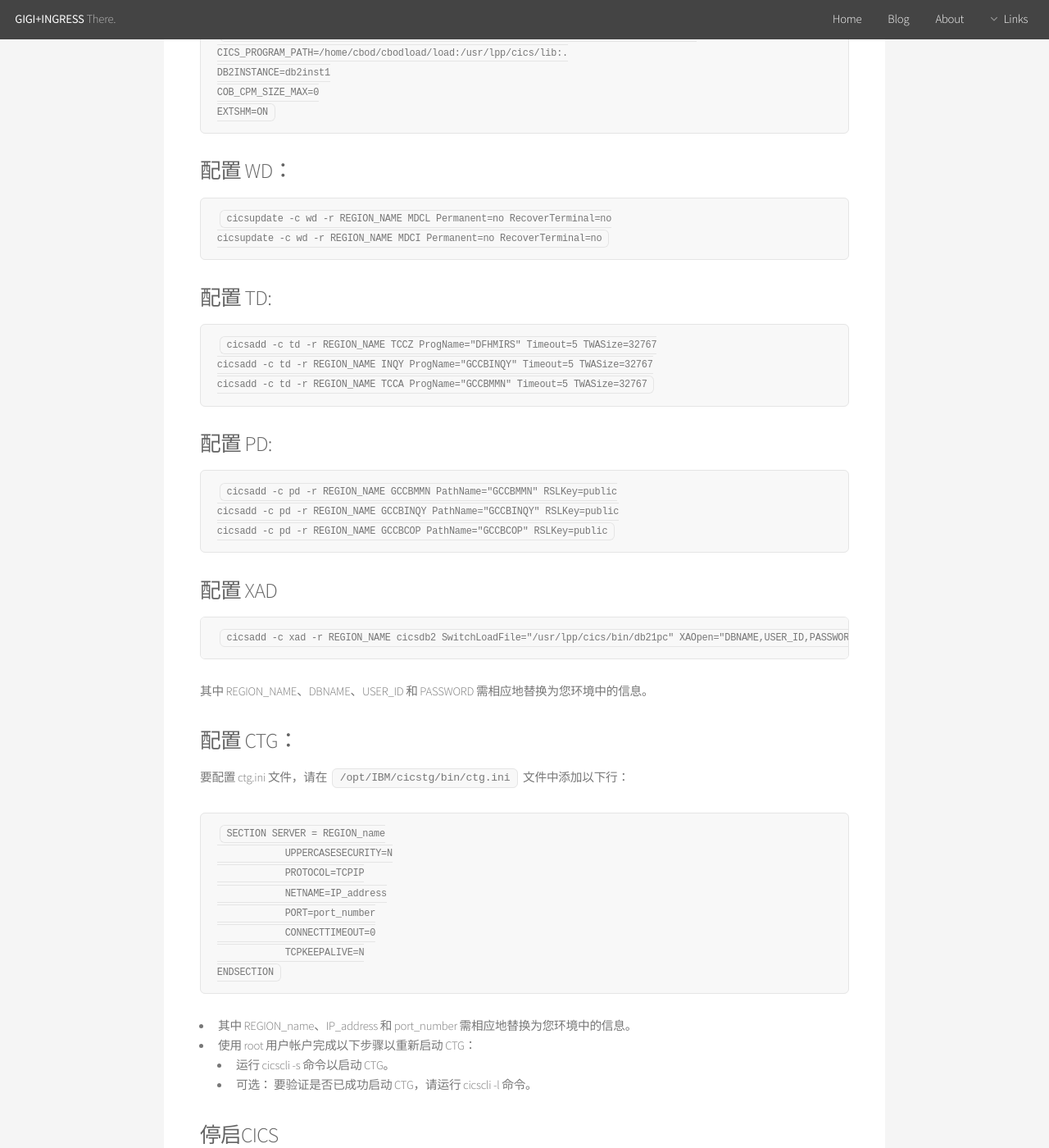
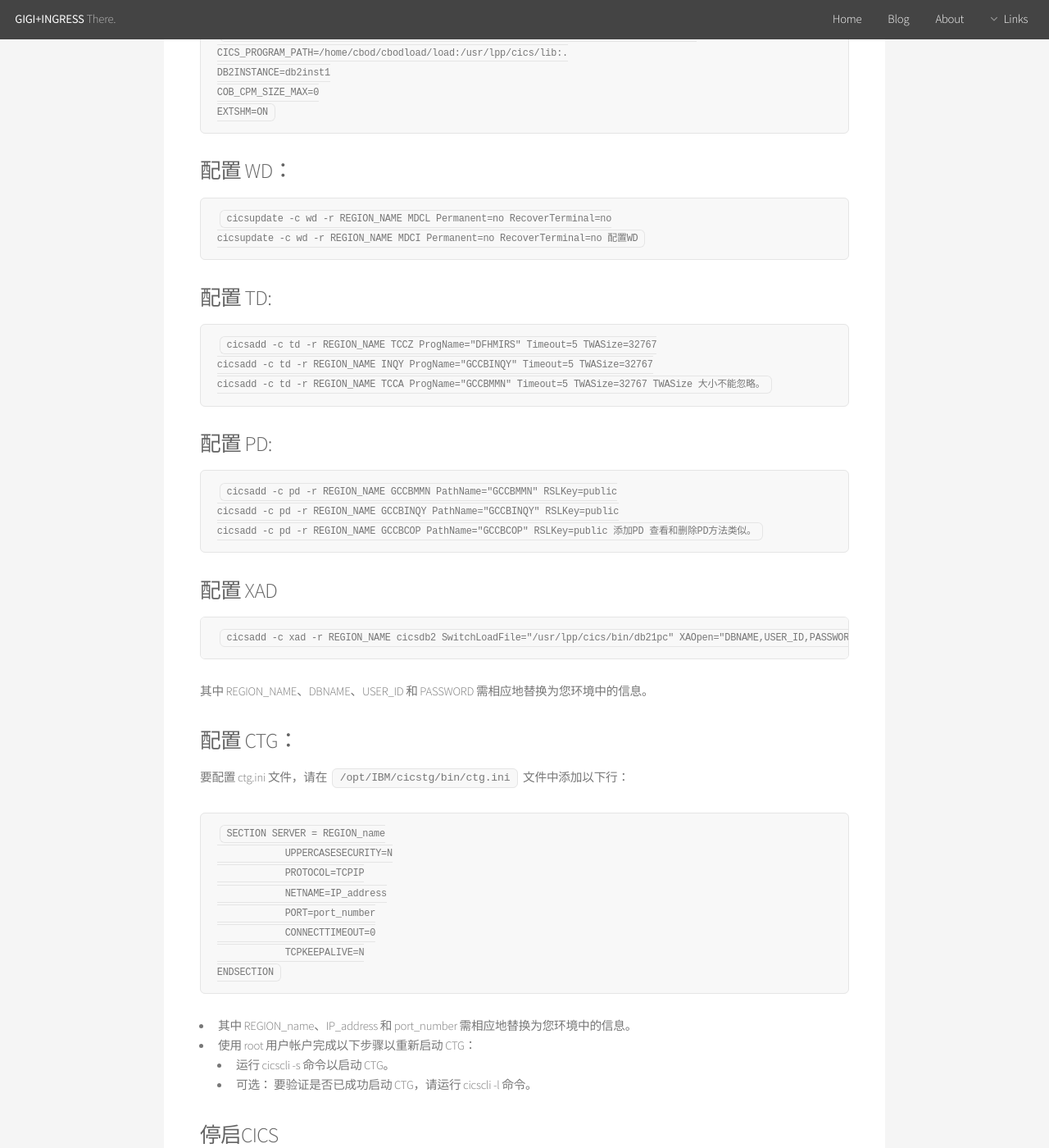
Before and after one commit to iocoo/iocoo.github.io, a Jekyll site: the page built from _posts/2016-01-02-CICS-management-tips.md, in a window 1280 px wide and 1400 px high, scrolled down 1217 px. Shown: the whole window at 82% size. Built offline with Jekyll 4.4.1, drawn with Linux system fonts in a browser that asks for light colours; comment, search, counter and statistics services are not loaded.

Commit message:
add post_m2

```diff
--- a/_posts/2016-01-02-CICS-management-tips.md
+++ b/_posts/2016-01-02-CICS-management-tips.md
@@ -52,20 +52,25 @@ tags: cics
 
 <h3>配置 WD：</h3>
 
+
 	cicsupdate -c wd -r REGION_NAME MDCL Permanent=no RecoverTerminal=no
 	cicsupdate -c wd -r REGION_NAME MDCI Permanent=no RecoverTerminal=no
+配置WD
 
 <h3>配置 TD:</h3>
 
 	cicsadd -c td -r REGION_NAME TCCZ ProgName="DFHMIRS" Timeout=5 TWASize=32767
 	cicsadd -c td -r REGION_NAME INQY ProgName="GCCBINQY" Timeout=5 TWASize=32767
 	cicsadd -c td -r REGION_NAME TCCA ProgName="GCCBMMN" Timeout=5 TWASize=32767
+TWASize 大小不能忽略。
 
 <h3>配置 PD:</h3>
 
 	cicsadd -c pd -r REGION_NAME GCCBMMN PathName="GCCBMMN" RSLKey=public
 	cicsadd -c pd -r REGION_NAME GCCBINQY PathName="GCCBINQY" RSLKey=public
 	cicsadd -c pd -r REGION_NAME GCCBCOP PathName="GCCBCOP" RSLKey=public
+添加PD 查看和删除PD方法类似。
+
 
 <h3>配置 XAD</h3>
 
```
Also changed, not shown: other parts of _posts/2016-01-02-CICS-management-tips.md (+2 -0 lines).
